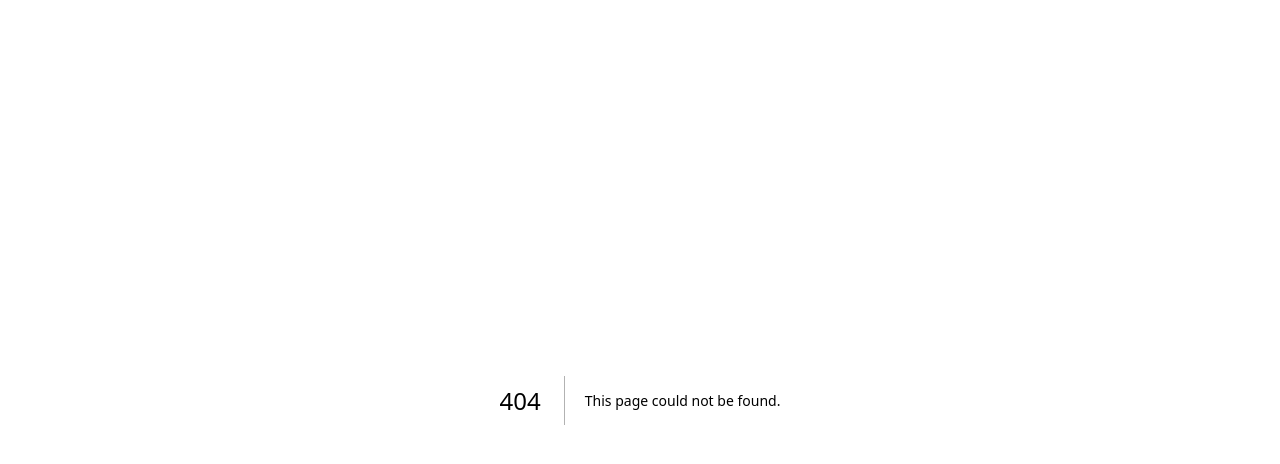
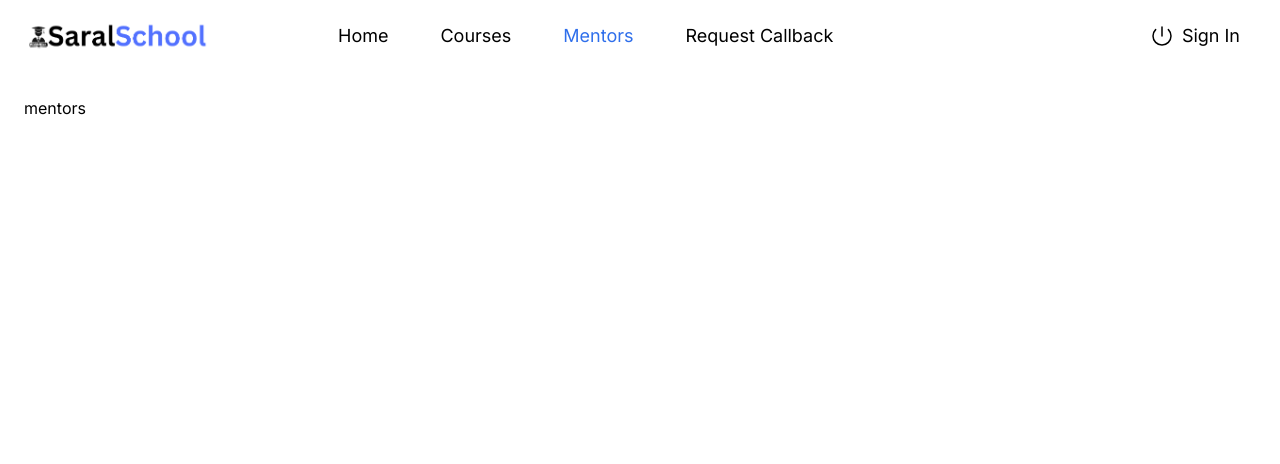
Before and after one commit to FreelanceHourly/lms-heliya, a Next.js app: page /home/mentor in a window 1280 px wide. Before the commit this address had no page. Shown: the top 464 px of the page. Built offline with nearby package versions, Linux system fonts and the light colour scheme; a web font is replaced by a local one.

Commit message:
corrected navbar

```diff
--- a/app/home/researchhub/page.tsx
+++ b/app/home/mentor/page.tsx
@@ -1,7 +1,7 @@
 export default function requestcallback(){
   return (
     <div>
-      <h1>Researches</h1>
+      <h1>mentors</h1>
     </div>
   )
 }
--- a/app/ui/dashboard/nav-links.tsx
+++ b/app/ui/dashboard/nav-links.tsx
@@ -11,8 +11,8 @@ const links = [
     href: "/home/courses"
   },
   {
-    name: "Research Hub",
-    href: "/home/researchhub"
+    name: "Mentors",
+    href: "/home/mentor"
   },
   {
     name: "Request Callback",
@@ -31,7 +31,7 @@ export default function NavLinks() {
             key={link.name}
             href={link.href}
             className={clsx(
-              "flex h-[42px] grow items-center justify-center gap-2 rounded-md p-3 text-md font-large hover:text-blue-500 md:flex-none md:justify-start md:p-2 md:px-3",
+              "flex h-[42px] grow items-center justify-center gap-2 rounded-md p-3 ml-7 text-lg font-large hover:text-blue-500 md:flex-none md:justify-start md:p-2 md:px-3",
               {
                 "text-blue-600": pathname === link.href,
               }
--- a/app/ui/dashboard/sidenav.tsx
+++ b/app/ui/dashboard/sidenav.tsx
@@ -7,8 +7,9 @@ import NavLinks from '@/app/ui/dashboard/nav-links';
 
 export default function SideNav() {
   return (
-    <nav className="bg-white py-1 px-5  md:py-2 md:px-2 flex-col items-center justify-between fixed top-0 w-full z-10">
-      <div className="flex items-center space-x-10">
+    <nav className="bg-white pl-3 flex-col fixed top-0 w-full z-10">
+      <div className="flex items-center justify-between">
+        <div className='flex items-center'>
           <Link href="/">
             <div className="mr-4">
               <Image
@@ -19,14 +20,15 @@ export default function SideNav() {
               />
             </div>
           </Link>
-        <NavLinks />
+          <div className='flex w-[60%] justify-evenly items-start pl-10'><NavLinks /></div>
+        </div>
         <form
-          // action={async () => {
-          //   'use server';
-          //   await logoutAction();
-          // }}
+          action={async () => {
+            'use server';
+            await logoutAction();
+          }}
         >
-          <button className="flex h-[42px] grow items-center justify-center gap-2 rounded-md p-3 text-lg font-large hover:text-red-600 md:flex-none md:justify-start md:p-2 md:px-3">
+          <button className="flex items-center justify-center gap-2 rounded-md p-3 text-lg font-large hover:text-red-600 pr-10">
             <PowerIcon className="w-6" />
             <span className="md:block">Sign In</span>
           </button>
```
Lines whose indentation alone changed are shown as unchanged.
